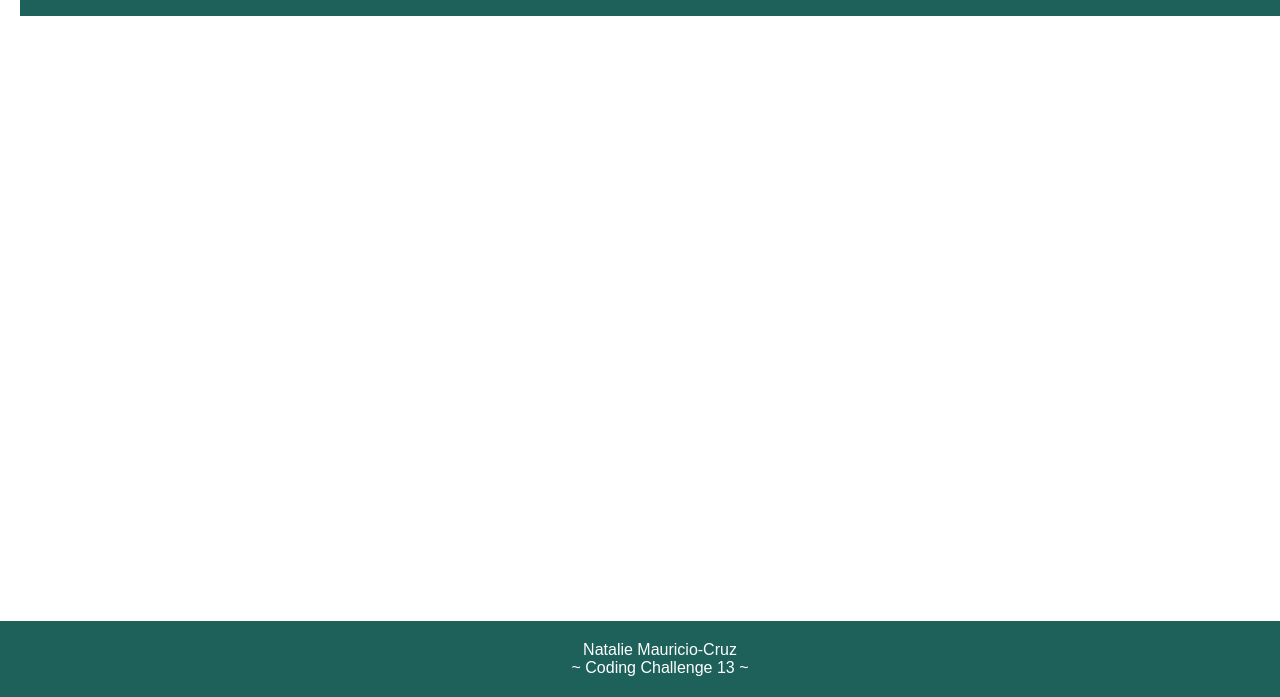
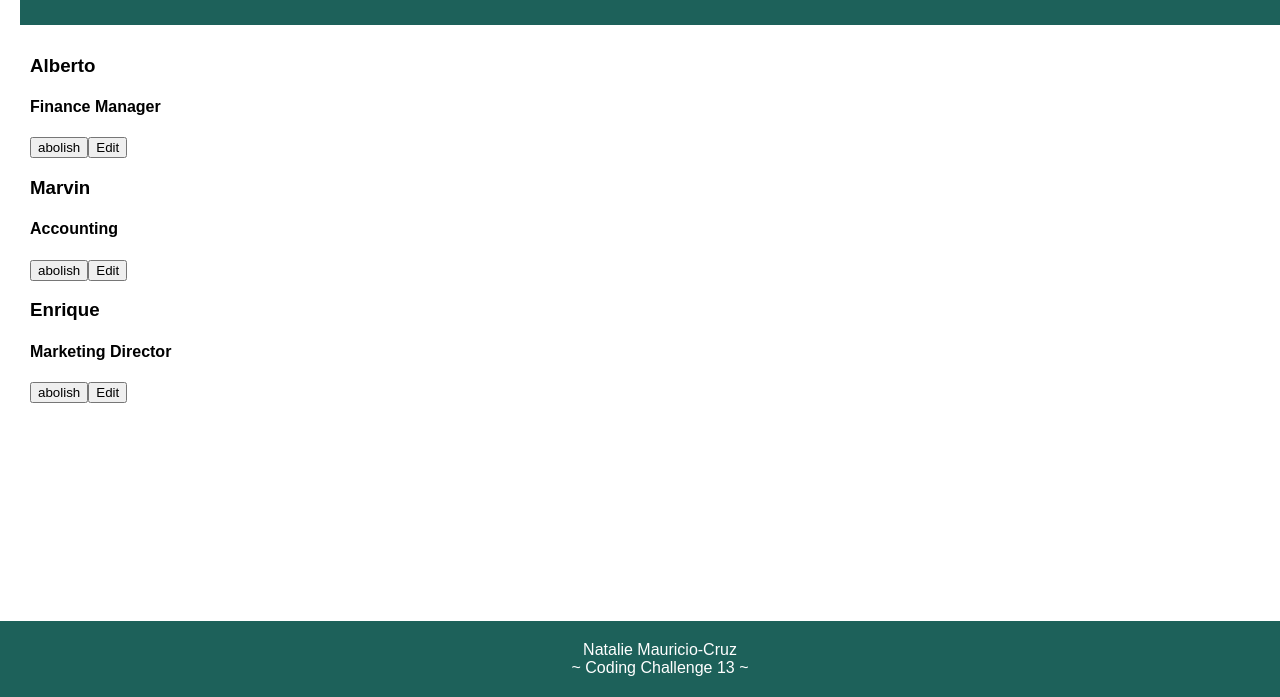
Before and after one commit to TalyMC/Coding_Challenge_13, a plain HTML site: page index.html in a window 1280 px wide. Shown: the part 103-800 px from the top of the page. Drawn offline with Linux system fonts and the light colour scheme.

Commit message:
Task 2 - Employee Cards Dynamic Addition

```diff
--- a/cc_13.js
+++ b/cc_13.js
@@ -1 +1,40 @@
 //Task 2  Adding Employee Cards Dynamically
+function createElement(name, position) {
+    const employeeCard = document.createElement ('div');
+    employeeCard.setAttribute('class', 'employee-card');
+
+
+    //Employee name as the heading
+    const heading = document.createElement('h3');
+    heading.textContent = name;
+
+    //Employee Position
+    const paragraph = document.createElement('h4');
+    paragraph.textContent = position;
+
+    //Remove Button
+    const removeButton = document.createElement('button');
+    removeButton.textContent = 'abolish';
+    removeButton.addEventListener('click',() => {
+        employeeCard.remove();
+    })
+
+    //Edit Button
+    const editButton = document.createElement('button');
+    editButton.textContent = 'Edit';
+
+    //Appending Elements
+    employeeCard.appendChild(heading);
+    employeeCard.appendChild(paragraph);
+    employeeCard.appendChild(removeButton);
+    employeeCard.appendChild(editButton);
+
+    document.getElementById('employeeContainer').appendChild(employeeCard)
+}
+
+//Employee Example
+createElement('Alberto', 'Finance Manager');
+createElement('Marvin', 'Accounting');
+createElement('Enrique', 'Marketing Director');
+
+//Task 2
--- a/index.html
+++ b/index.html
@@ -46,7 +46,7 @@
 </head>
 <body>
 
-    <header><h3> Employee Management System Dashboard </h3></header>
+    <header><h2> Employee Management System Dashboard </h2></header>
    <main>
     <div id="employeeContainer"></div>
    </main>
```
